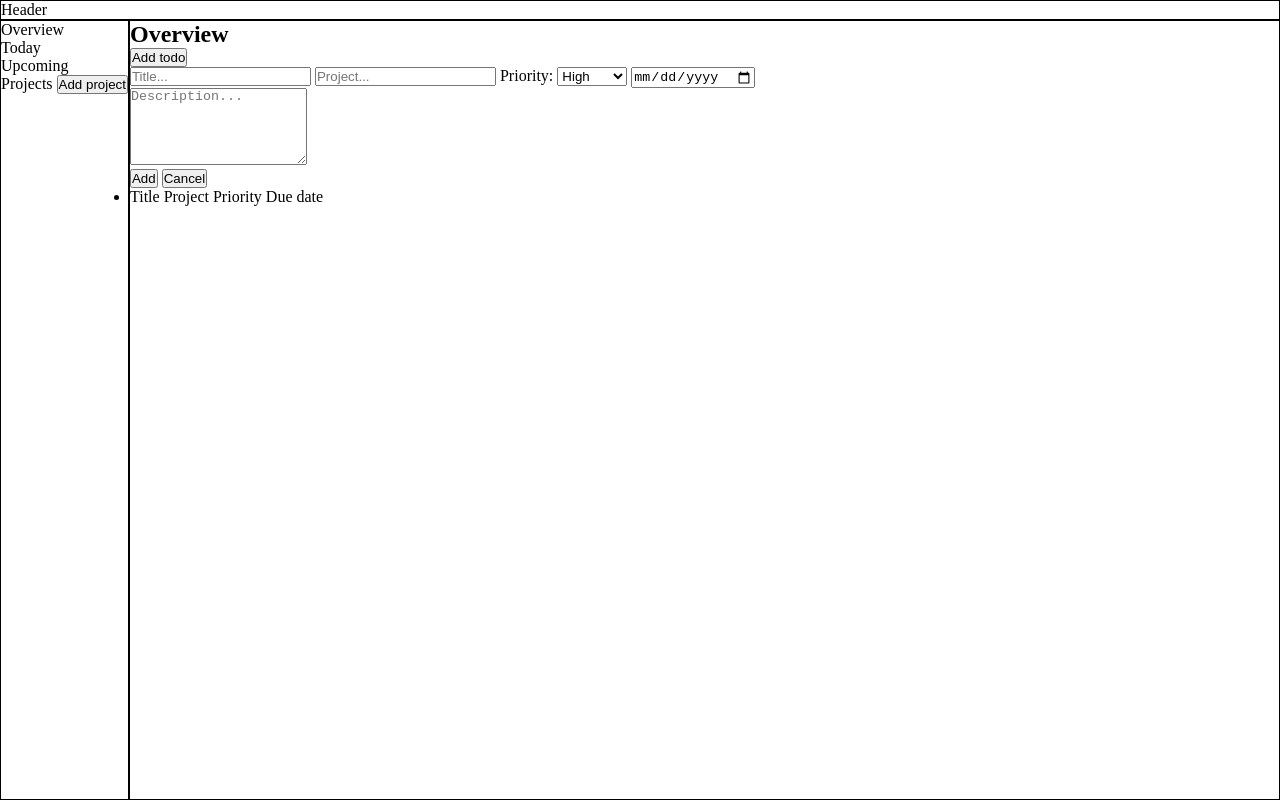
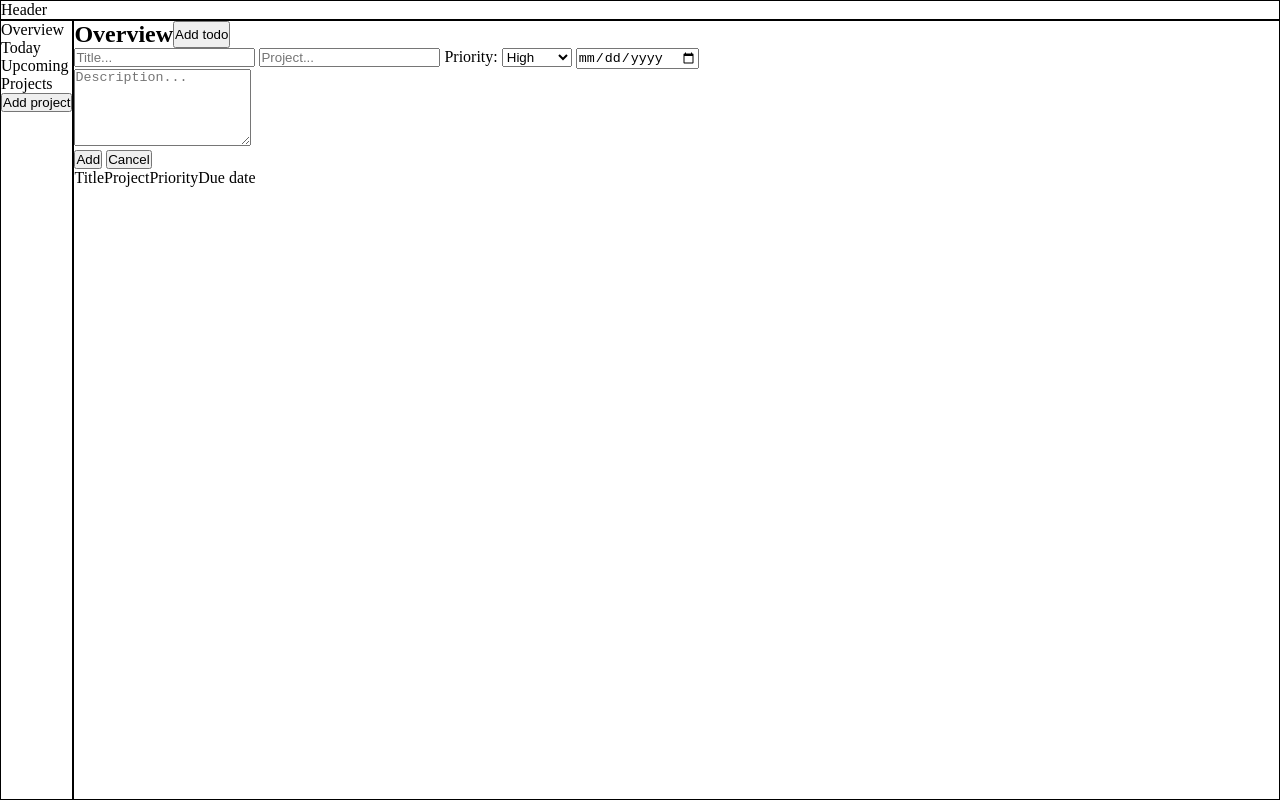
Before and after one commit to Golannnnn/todo-list, a website built with webpack: page dist/index.html in a window 1280 px wide. Built offline with nearby package versions, Linux system fonts and the light colour scheme.

Commit message:
update basic layout structure

```diff
--- a/src/index.css
+++ b/src/index.css
@@ -4,6 +4,10 @@
     box-sizing: border-box;
     margin: 0;
     padding: 0;
+}
+
+ul li {
+    list-style-type: none;
 }
 
 #grid-container {
@@ -31,7 +35,34 @@ aside {
     flex-direction: column;
 }
 
+aside #projects-container {
+    display: flex;
+    flex-direction: column;
+}
+
 main {
     grid-area: main;
     border: 1px solid black;
+
+    display: flex;
+    flex-direction: column;
 }
+
+main .title-container {
+    display: flex;
+    flex-direction: row;
+}
+
+main form {
+    display: flex;
+    flex-direction: column;
+}
+
+main .todo-container {
+    display: flex;
+    flex-direction: column;
+}
+
+main ul li {
+    display: flex;
+}
```
